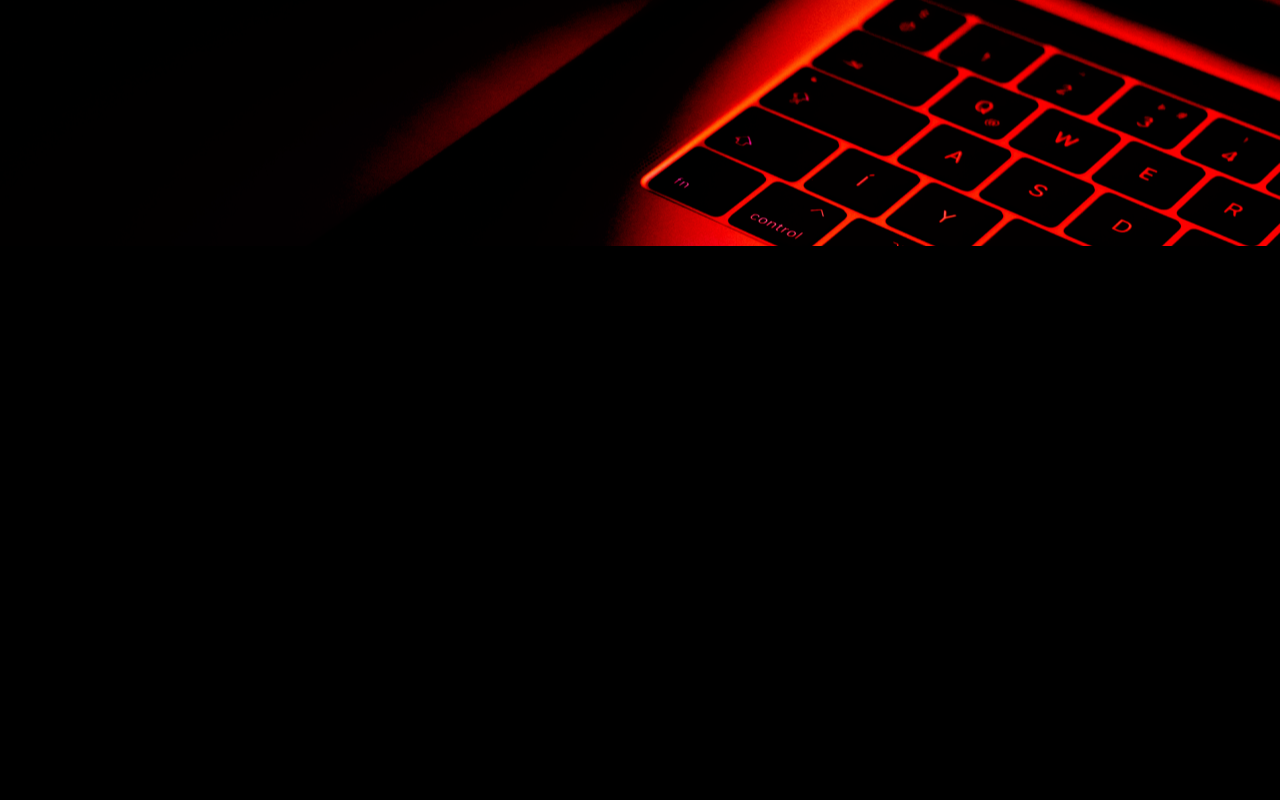
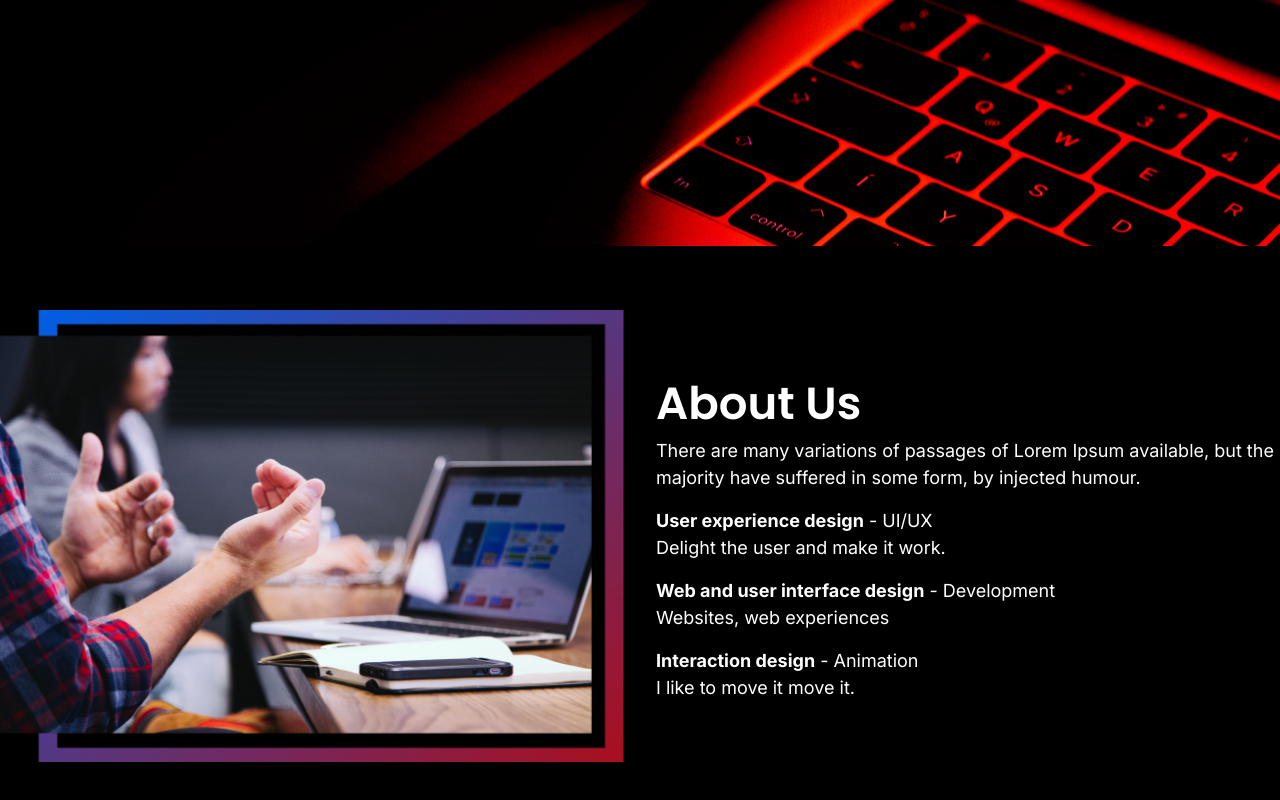
Before and after one commit to wijayakaa/learn-slicing-nextjs, a Next.js app: page / in a window 1280 px wide. Shown: the part 646-1446 px from the top of the page. Before the commit the page ends 892 px from the top, so only its background shows below. Built offline with nearby package versions, Linux system fonts and the light colour scheme.

Commit message:
style: [BW] make-about-section

```diff
--- a/app/about/page.jsx
+++ b/app/about/page.jsx
@@ -1,4 +1,4 @@
-import React from 'react'
+import React from 'react';
 
 const About = () => {
   return (
--- a/app/globals.css
+++ b/app/globals.css
@@ -16,3 +16,25 @@
   height: 2px;
   background-color: white;
 }
+
+.title-section{
+  @apply text-[45px] leading-[67px];
+}
+
+p{
+  @apply mb-5 text-[16px] lg:text-[18px];
+}
+
+p:last-of-type{
+  @apply mb-0;
+}
+
+.list-about-us li{
+  @apply mb-4 text-[16px] lg:text-[18px];
+
+}
+
+.list-about-us li:last-child{
+  @apply mb-0;
+
+}
--- a/app/layout.jsx
+++ b/app/layout.jsx
@@ -1,6 +1,6 @@
 import Navbar from "@/components/Navbar";
 import "./globals.css";
-import { Inter } from 'next/font/google'
+import { Inter } from 'next/font/google';
 
 const inter = Inter({subsets: ['latin']})
 
--- a/app/page.jsx
+++ b/app/page.jsx
@@ -1,10 +1,14 @@
-import React from 'react'
+import React from 'react';
 import "./globals.css";
 import Hero from '@/components/home/Hero';
+import About from '@/components/home/About';
 
 const Home = () => {
   return (
-    <Hero />
+    <div>
+      <Hero />
+      <About />
+    </div>
   )
 }
 
--- /dev/null
+++ b/components/home/About.jsx
@@ -0,0 +1,31 @@
+import React from 'react';
+import Image from 'next/image';
+import ImageAbout from '../../public/image-about.png';
+import { Poppins } from 'next/font/google';
+
+
+const poppins  = Poppins({subsets: ['latin'], weight: "600"});
+const About = () => {
+  return (
+    <div>
+      <section className="py-16">
+        <div className="container mx-auto px-4 xl:px-0">
+          <div className="grid gap-4 lg:grid-cols-2 lg:gap-8">
+            <Image src={ImageAbout} alt="Image About" className='w-full' />
+            <article className='h-full flex flex-col justify-center items-start '>
+              <h2 className={`title-section ${poppins.className}`}>About Us</h2>
+              <p>There are many variations of passages of Lorem Ipsum available, but the majority have suffered in some form, by injected humour.</p>
+              <ul className='list-about-us mt-4'>
+                <li><strong>User experience design</strong> - UI/UX <br className='hidden lg:block'/> Delight the user and make it work.</li>
+                <li><strong>Web and user interface design</strong> - Development <br className='hidden lg:block'/> Websites, web experiences</li>
+                <li><strong>Interaction design</strong> - Animation <br className='hidden lg:block'/> I like to move it move it.</li>
+              </ul>
+            </article>
+          </div>
+        </div>
+      </section>
+    </div>
+  )
+}
+
+export default About
--- a/components/home/Hero.jsx
+++ b/components/home/Hero.jsx
@@ -1,6 +1,6 @@
-import Link from 'next/link'
-import React from 'react'
-import { Poppins, Passion_One,Inter } from 'next/font/google'
+import Link from 'next/link';
+import React from 'react';
+import { Poppins, Passion_One,Inter } from 'next/font/google';
 
 
 const fontPoppins = Poppins({subsets: ['latin'], weight: "400"});
```
Also changed, not shown: components/Navbar.jsx (+4 -4 lines), public/image-about.png (added).
